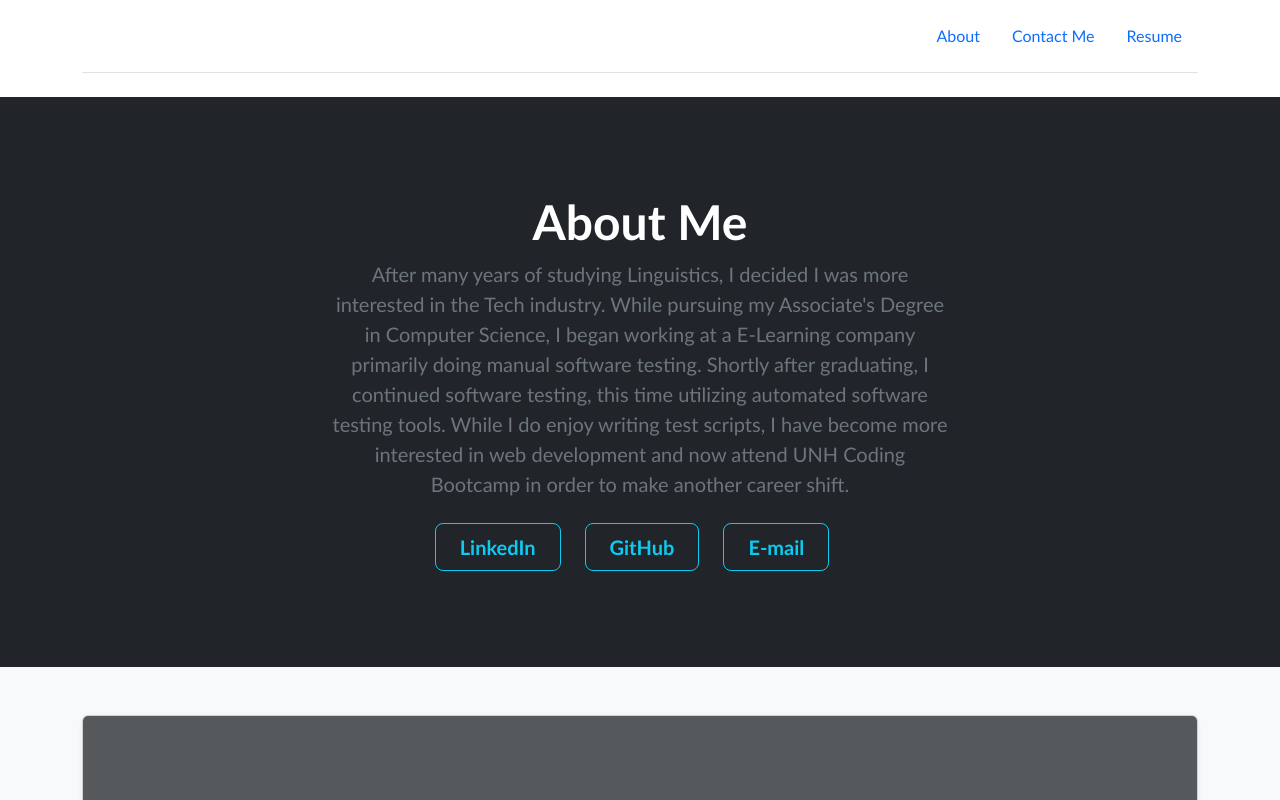
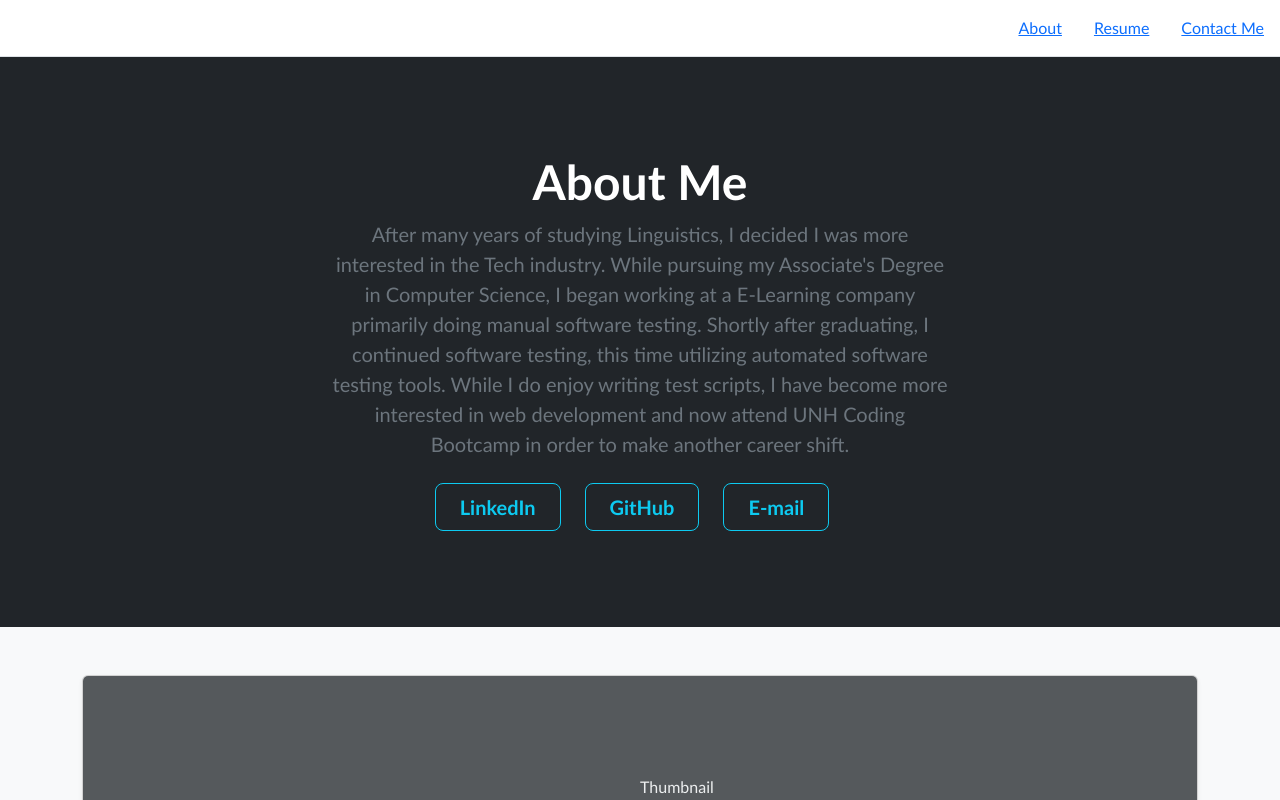
Before and after one commit to ilavine/react-portfolio, a React (Create React App) app: page / in a window 1280 px wide. Shown: the top 800 px of the page. Built offline with nearby package versions, Linux system fonts and the light colour scheme; the HTML template or start-up script is replaced by a standard one.

Commit message:
add style

```diff
--- a/src/components/Navbar.js
+++ b/src/components/Navbar.js
@@ -5,15 +5,13 @@
 
 function Navbar() {
     return (
-        <div class="container">
-            <header class="d-flex flex-wrap justify-content-end py-3 mb-4 border-bottom">
+        <nav class="navbar navbar-light justify-content-end border-bottom">
                 <ul class="nav nav-pills">
-                    <li><Link to={'/'} class="nav-link"> About </Link></li>
-                    <li><Link to={'/contact'} class="nav-link">Contact Me</Link></li>
-                    <li><Link to={'/resume'} class="nav-link">Resume</Link></li>
+                    <li class="nav-link"><Link to={'/'}> About </Link></li>
+                    <li  class="nav-link"><Link to={'/resume'}>Resume</Link></li>
+                    <li class="nav-link"><Link to={'/contact'} >Contact Me</Link></li>
                 </ul>
-            </header>
-      </div>
+      </nav>
     );
 }
 
```
Also changed, not shown: src/App.css (line endings or trailing spaces).
